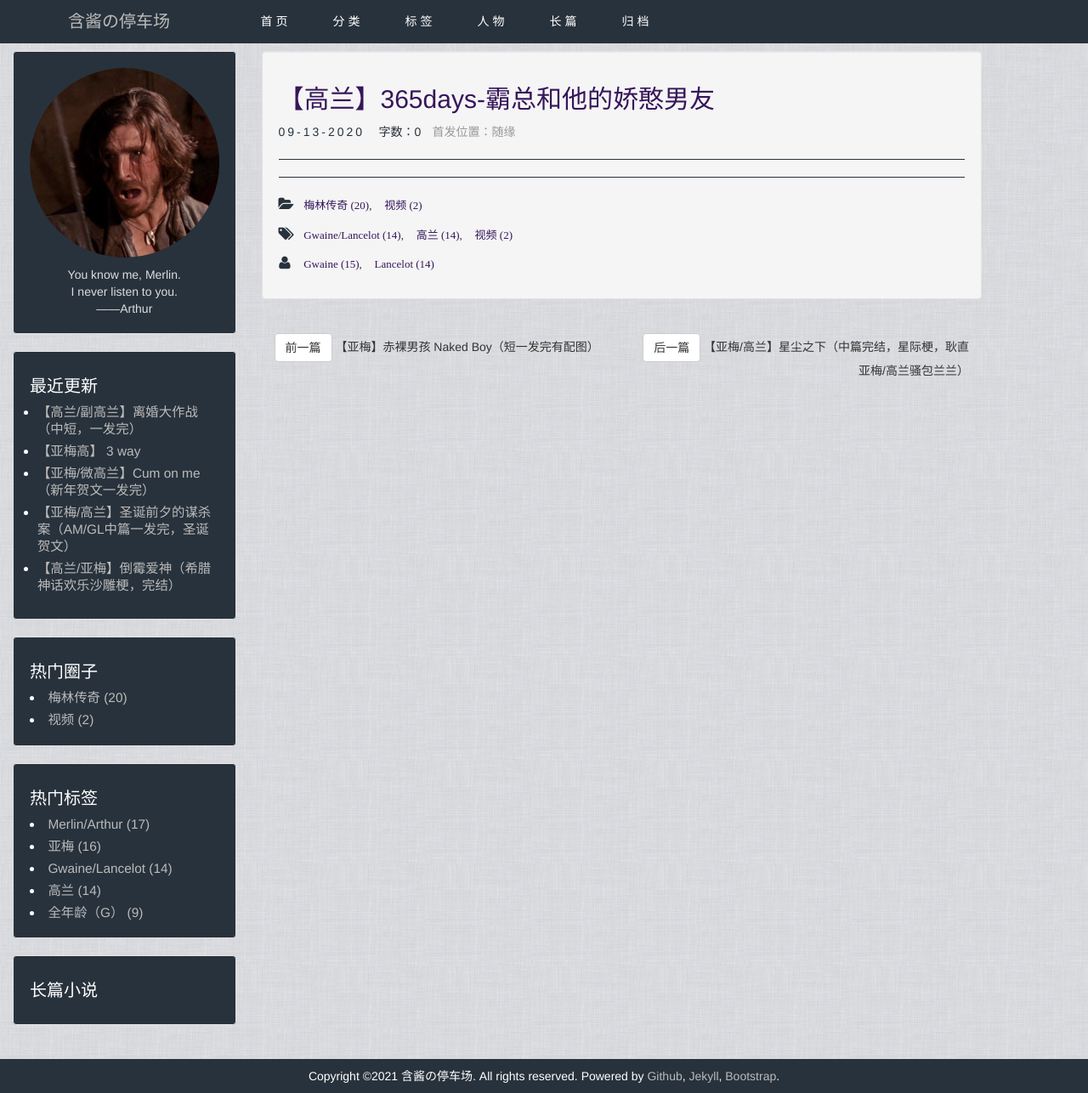
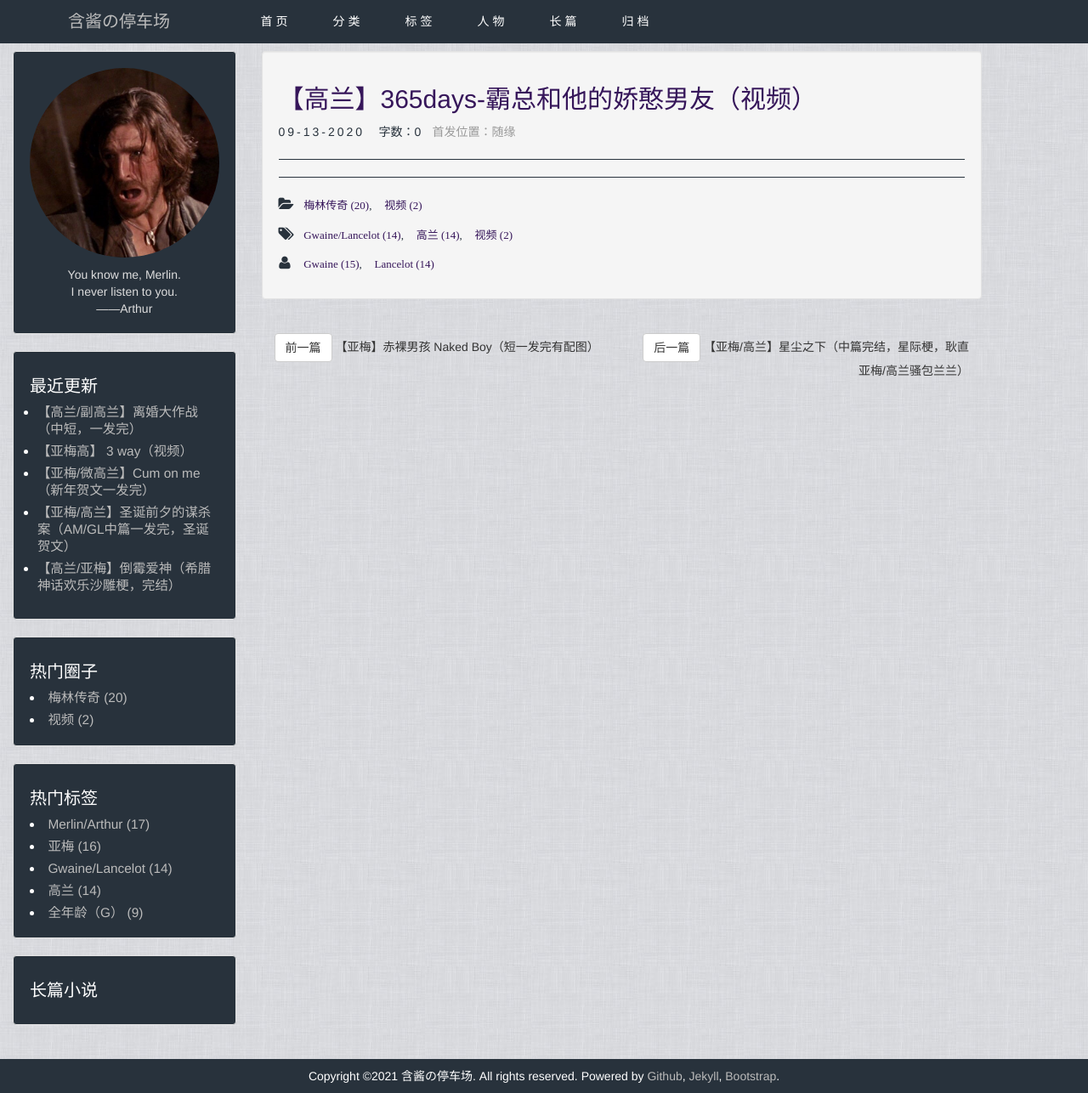
Before and after one commit to nancy-merthur/royal-dollop-head, a Jekyll site: the page built from _posts/video_post/2020-09-13-GL-365days.md, in a window 1280 px wide and 1286 px high. Shown: the whole window at 85% size. Built offline with Jekyll 4.4.1, drawn with Linux system fonts in a browser that asks for light colours; comment, search, counter and statistics services are not loaded.

Commit message:
Edit title

```diff
--- a/_posts/video_post/2020-09-13-GL-365days.md
+++ b/_posts/video_post/2020-09-13-GL-365days.md
@@ -1,6 +1,6 @@
 ---
 layout: post
-title: 【高兰】365days-霸总和他的娇憨男友
+title: 【高兰】365days-霸总和他的娇憨男友（视频）
 date: 2020-09-13 13:23
 categories: ["梅林传奇", "视频"]
 characters: ["Gwaine", "Lancelot"]
--- a/_posts/video_post/2021-01-04-3WAY.md
+++ b/_posts/video_post/2021-01-04-3WAY.md
@@ -1,6 +1,6 @@
 ---
 layout: post
-title: 【亚梅高】 3 way
+title: 【亚梅高】 3 way（视频）
 date: 2021-01-04
 categories: ["梅林传奇", "视频"]
 characters: ["Merlin", "Arthur", "Gwaine"]
```
